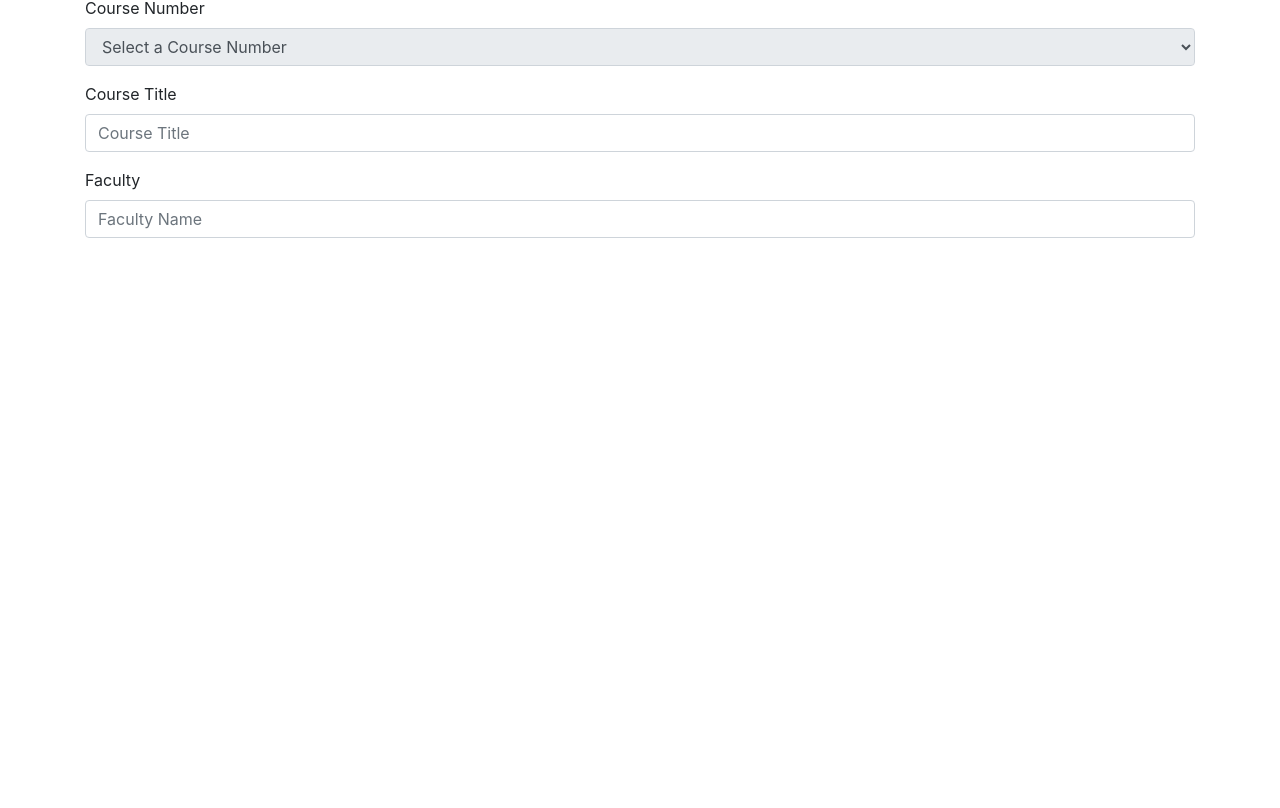
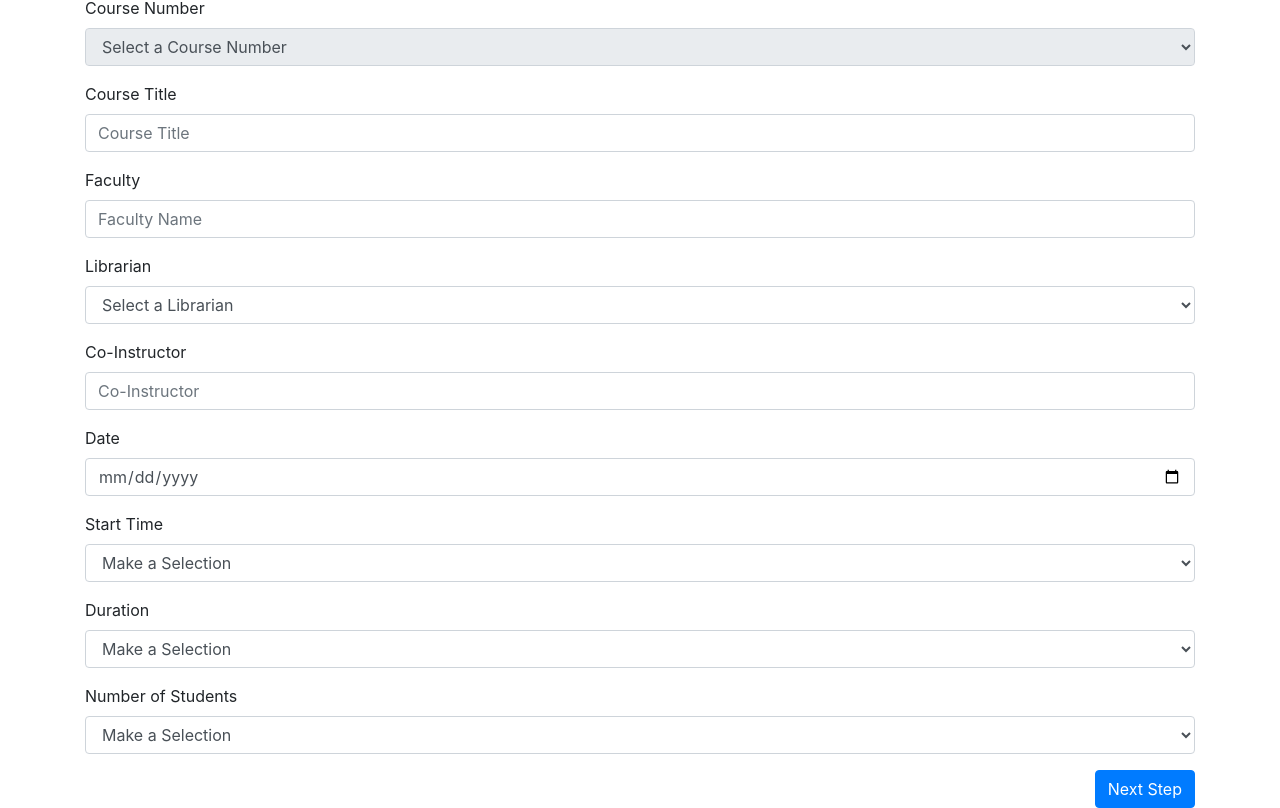
Before and after one commit to robert-laws/practice-oct-2019-library-app-3, a React (Create React App) app: page /lesson in a window 1280 px wide. Shown: the part 230-1038 px from the top of the page. Before the commit the page ends 800 px from the top, so only its background shows below. Built offline with nearby package versions, Linux system fonts and the light colour scheme.

Commit message:
update form with react hooks

```diff
--- a/src/components/Lesson/Lesson.component.jsx
+++ b/src/components/Lesson/Lesson.component.jsx
@@ -1,15 +1,26 @@
 import React, { useState, useEffect } from 'react';
 
 import { Row, Col } from 'reactstrap';
-import { Form, FormGroup, Label, Input } from 'reactstrap';
+import { Form, FormGroup, FormFeedback, Label, Input, Button, Alert } from 'reactstrap';
 
 import courses from '../../data/courses';
+import librarians from '../../data/librarians';
+
+import { timeIntervals, setIntervals, validatePresence, validateSelection } from '../../utilities/utilities';
 
 const Lesson = () => {
+  const [validForm, setValidForm] = useState(true);
+  const [errorList, setErrorList] = useState({});
   const [term, setTerm] = useState('');
   const [courseNumber, setCourseNumber] = useState('');
   const [courseTitle, setCourseTitle] = useState('');
   const [faculty, setFaculty] = useState('');
+  const [librarian, setLibrarian] = useState('');
+  const [coInstructor, setCoInstructor] = useState('');
+  const [date, setDate] = useState('');
+  const [startTime, setStartTime] = useState('');
+  const [duration, setDuration] = useState('');
+  const [studentCount, setStudentCount] = useState('');
 
   useEffect(() => {
     const updateCourseInfo = courseNumber => {
@@ -34,33 +45,114 @@ const Lesson = () => {
     return courseList;
   }
 
+
+
+  const saveProgress = () => {
+    // term, courseNumber, courseTitle, faculty, librarian, date, startTime, duration, studentCount
+    const result = validateSelection(term);
+
+    if(result === false) {
+      setErrorList({
+        ...errorList,
+        termError: 'You must select a term'
+      })
+    } else {
+      const newErrorList = Object.keys(errorList).reduce((object, key) => {
+        if(key !== 'termError') {
+          object[key] = errorList[key]
+        }
+        return object
+      }, {})
+
+      setErrorList({...newErrorList})
+    }
+
+    // if(Object.keys(errorList).length > 0) {
+    //   console.log(Object.keys(errorList).length)
+    //   setValidForm(false)
+    // } else {
+    //   setValidForm(true)
+    // }
+  }
+
   return (
     <Row>
       <Col>
+        {validForm ? '' : <Alert color="danger">Please Fix the Errors in the Form</Alert>}
         <Form>
           <FormGroup>
             <Label for='term'>Term</Label>
-            <Input type='select' name='term' id='term' value={term} onChange={(e) => setTerm(e.target.value)}>
+            <Input type='select' name='term' id='term' value={term} onChange={e => setTerm(e.target.value)} invalid={errorList['termError'] ? true : false}>
               <option value=''>Select a Term</option>
               <option value='Fall 2019'>Fall 2019</option>
               <option value='Spring 2020'>Spring 2020</option>
             </Input>
+            <FormFeedback>{errorList['termError']}</FormFeedback>
           </FormGroup>
           <FormGroup>
             <Label for='courseNumber'>Course Number</Label>
-            <Input type='select' name='courseNumber' id='courseNumber' value={courseNumber} onChange={(e) => setCourseNumber(e.target.value)} disabled={term === ''}>
+            <Input type='select' name='courseNumber' id='courseNumber' value={courseNumber} onChange={e => setCourseNumber(e.target.value)} disabled={term === ''}>
               <option value=''>Select a Course Number</option>
               {getCourses(term)}
             </Input>
           </FormGroup>
           <FormGroup>
             <Label for='courseTitle'>Course Title</Label>
-            <Input type="text" name="courseTitle" id="courseTitle" placeholder="Course Title" value={courseTitle} onChange={(e) => setCourseTitle(e.target.value)} />
+            <Input type="text" name="courseTitle" id="courseTitle" placeholder="Course Title" value={courseTitle} onChange={e => setCourseTitle(e.target.value)} />
           </FormGroup>
           <FormGroup>
             <Label for='faculty'>Faculty</Label>
-            <Input type="text" name="faculty" id="faculty" placeholder="Faculty Name" value={faculty} onChange={(e) => setFaculty(e.target.value)} />
+            <Input type="text" name="faculty" id="faculty" placeholder="Faculty Name" value={faculty} onChange={e => setFaculty(e.target.value)} />
           </FormGroup>
+          <FormGroup>
+            <Label for='librarian'>Librarian</Label>
+            <Input type='select' name='librarian' id='librarian' placeholder='Librarian' value={librarian} onChange={e => setLibrarian(e.target.value)}>
+              <option value=''>Select a Librarian</option>
+              {librarians.map(librarian => {
+                return <option key={librarian.id} value={librarian.name}>{librarian.name}</option>
+              })}
+            </Input>
+          </FormGroup>
+          <FormGroup>
+            <Label for='coInstructor'>Co-Instructor</Label>
+            <Input type="text" name="coInstructor" id="coInstructor" placeholder="Co-Instructor" value={coInstructor} onChange={e => setCoInstructor(e.target.value)} />
+          </FormGroup>
+          <FormGroup>
+            <Label for='date'>Date</Label>
+            <Input type="date" name="date" id="date" placeholder="mm/dd/yy" value={date} onChange={e => setDate(e.target.value)} />
+          </FormGroup>
+          <FormGroup>
+            <Label for='startTime'>Start Time</Label>
+            <Input type="select" name="startTime" id="startTime" value={startTime} onChange={e => setStartTime(e.target.value)}>
+              <option value=''>Make a Selection</option>
+              {timeIntervals(8, 20).map(interval => {
+                return <option key={interval} value={interval}>{interval}</option>
+              })}
+            </Input>
+          </FormGroup>
+          <FormGroup>
+            <Label for='duration'>Duration</Label>
+            <Input type="select" name="duration" id="duration" value={duration} onChange={e => setDuration(e.target.value)}>
+              <option value=''>Make a Selection</option>
+              {setIntervals(5, 75, 5).map(interval => {
+                return <option key={interval} value={interval}>{interval}</option>
+              })}
+            </Input>
+          </FormGroup>
+          <FormGroup>
+            <Label for="studentCount">Number of Students</Label>
+            <Input type="select" name="studentCount" id="studentCount" value={studentCount} onChange={e => setStudentCount(e.target.value)}>
+              <option value="0">Make a Selection</option>
+              {setIntervals(1, 35, 1).map(interval => {
+                return <option key={interval} value={interval}>{interval}</option>
+              })}
+            </Input>
+          </FormGroup>
+          <Row form>
+            <Col md={12} className='text-right'>
+              <Button color="primary" onClick={saveProgress}>Next Step</Button>
+            </Col>
+          </Row>
         </Form>
       </Col>
     </Row>
--- /dev/null
+++ b/src/data/librarians.js
@@ -0,0 +1,7 @@
+const librarians = [
+  {id: 1, name: 'Robert Laws'},
+  {id: 2, name: 'Paschalia Terzi'},
+  {id: 3, name: 'Tatiana Usova'}
+]
+
+export default librarians;
--- /dev/null
+++ b/src/utilities/utilities.js
@@ -0,0 +1,36 @@
+export const timeIntervals = (start, end) => {
+  let intervals = [];
+  let minutes = ['00', '05', '10', '15', '20', '25', '30', '35', '40', '45', '50', '55'];
+  for(let j = start; j <= end; j++) {
+    for(let i = 0; i < minutes.length; i++) {
+      intervals.push(`${j}:${minutes[i]}`);
+    }
+  }
+  return intervals;
+}
+
+export const setIntervals = (start, finish, interval) => {
+  let intervals = [];
+  do {
+    intervals.push(start);
+    start = start + interval;
+  }
+  while(start <= finish)
+  return intervals;
+}
+
+export const validatePresence = (value) => {
+  if (value.length > 0) {
+    return true
+  } else {
+    return false
+  }
+}
+
+export const validateSelection = (value) => {
+  if (value !== '') {
+    return true
+  } else {
+    return false
+  }
+}
```
